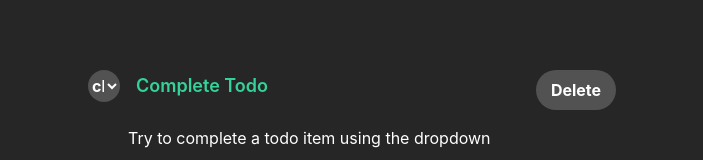
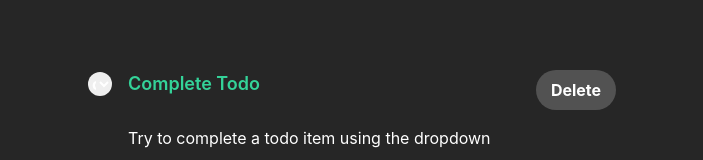
Before and after one commit to awiednoor/todo-app, a React (Create React App) app: page / in a window 1280 px wide. Shown: the part 314-474 px from the top of the page, without its empty margins (288-991 px from the left). Built offline with nearby package versions, Linux system fonts and the light colour scheme.

Commit message:
:lipstick: styling changes

```diff
--- a/src/components/TodoItem.js
+++ b/src/components/TodoItem.js
@@ -36,7 +36,7 @@ function TodoItem({ todo }) {
       <div className="w-full flex items-start justify-between">
         <div className="flex items-center">
           <select
-            className="w-8 h-8 mr-4 bg-neutral-600 rounded-full font-bold hover:bg-green-700"
+            className="w-6 h-6 mr-4 bg-white-600 rounded-full font-bold hover:bg-green-700"
             name="todoStates"
             onChange={handleTodoChange}
           >
```
